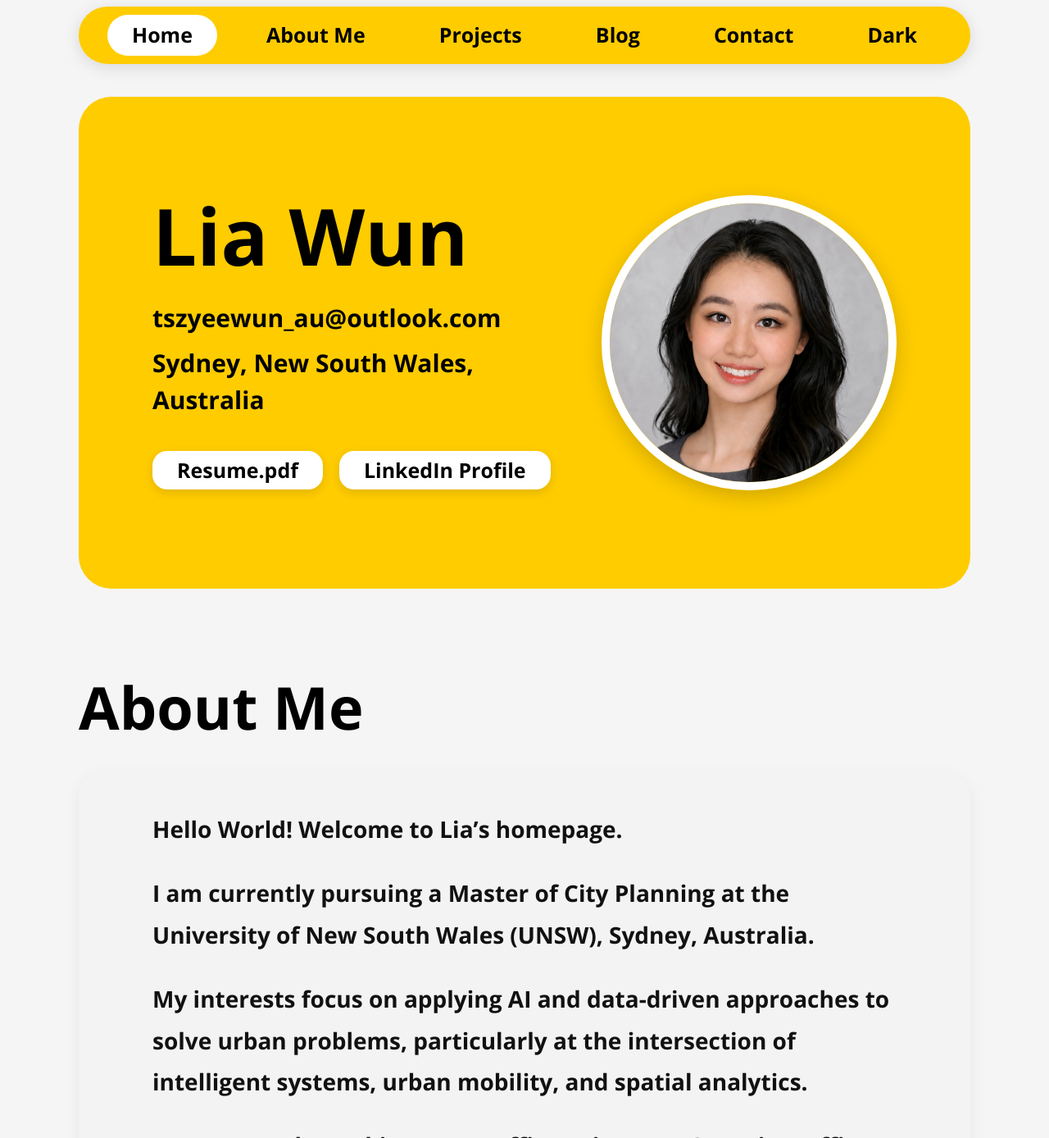
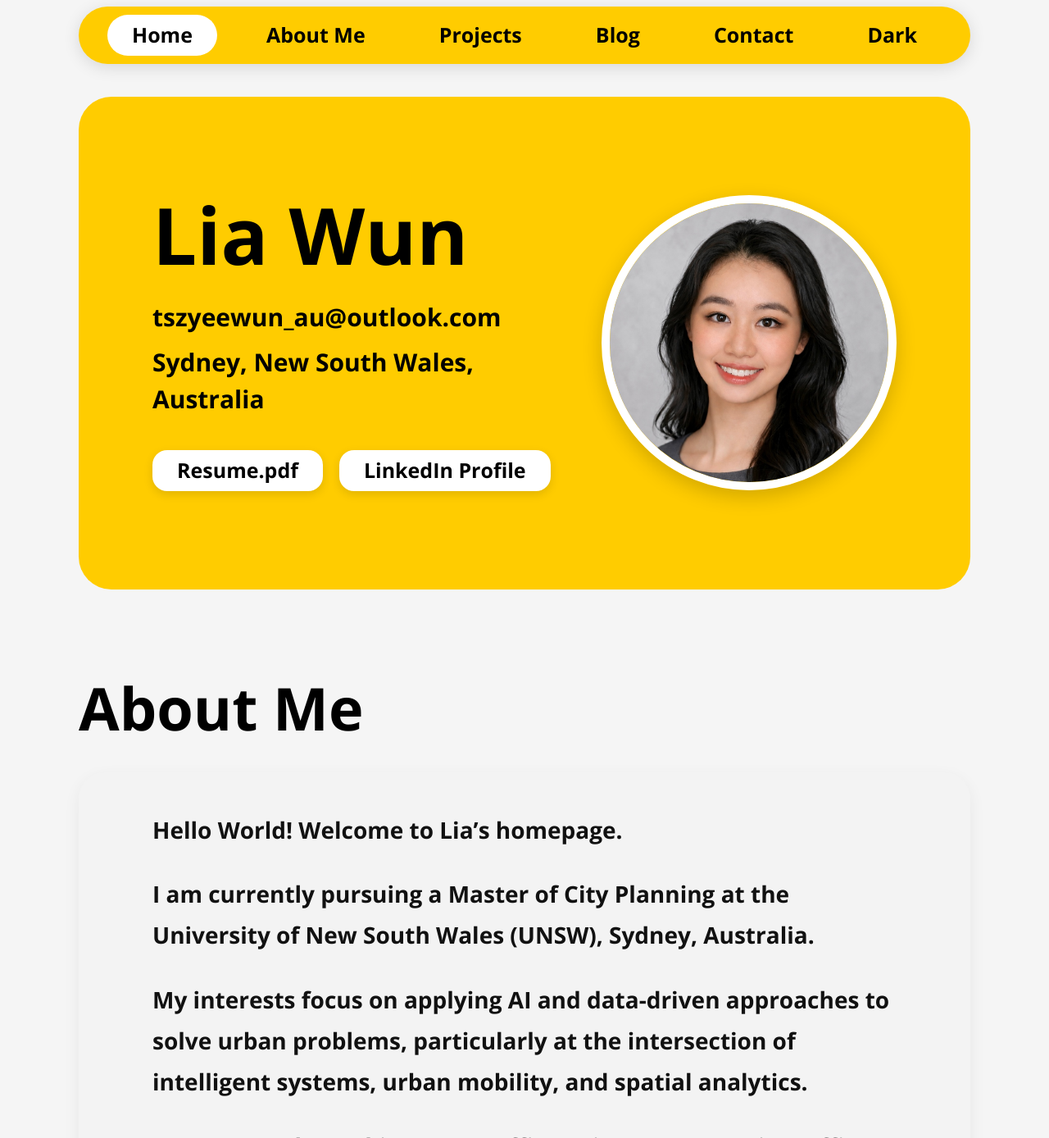
Before and after one commit to tszyeewun/tszyeewun.github.io, a Jekyll site: the page built from index.md, in a window 1280 px wide and 1400 px high. Shown: the part 12-1400 px from the top of the window at 82% size. Built offline with Jekyll 4.4.1, drawn with Linux system fonts in a browser that asks for light colours.

Commit message:
Update default.html

```diff
--- a/_layouts/default.html
+++ b/_layouts/default.html
@@ -147,7 +147,7 @@
       font-size:25px;
       font-weight:700;
 
-      padding:5px 30px;
+      padding:6px 30px;
 
       border-radius:18px;
 
```
